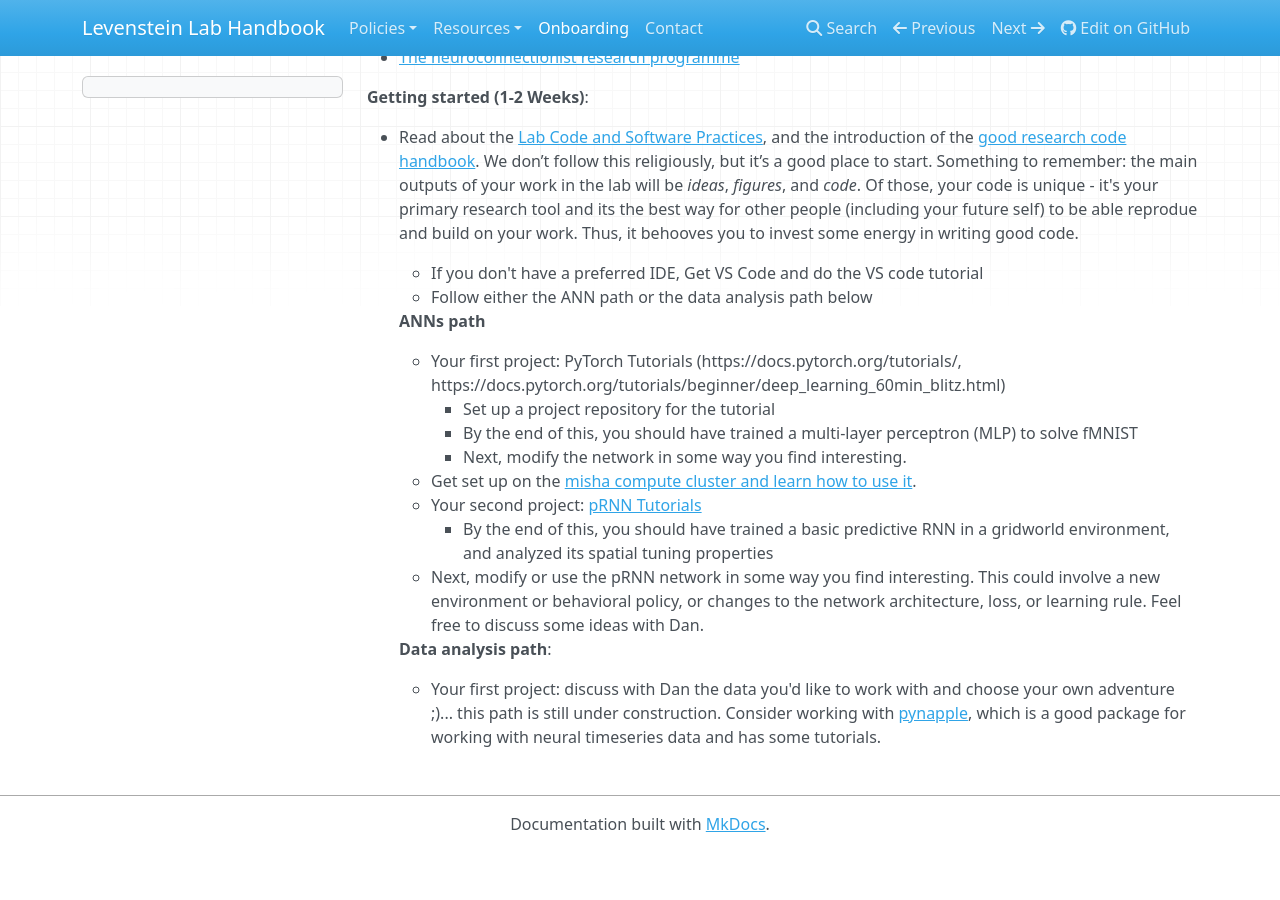
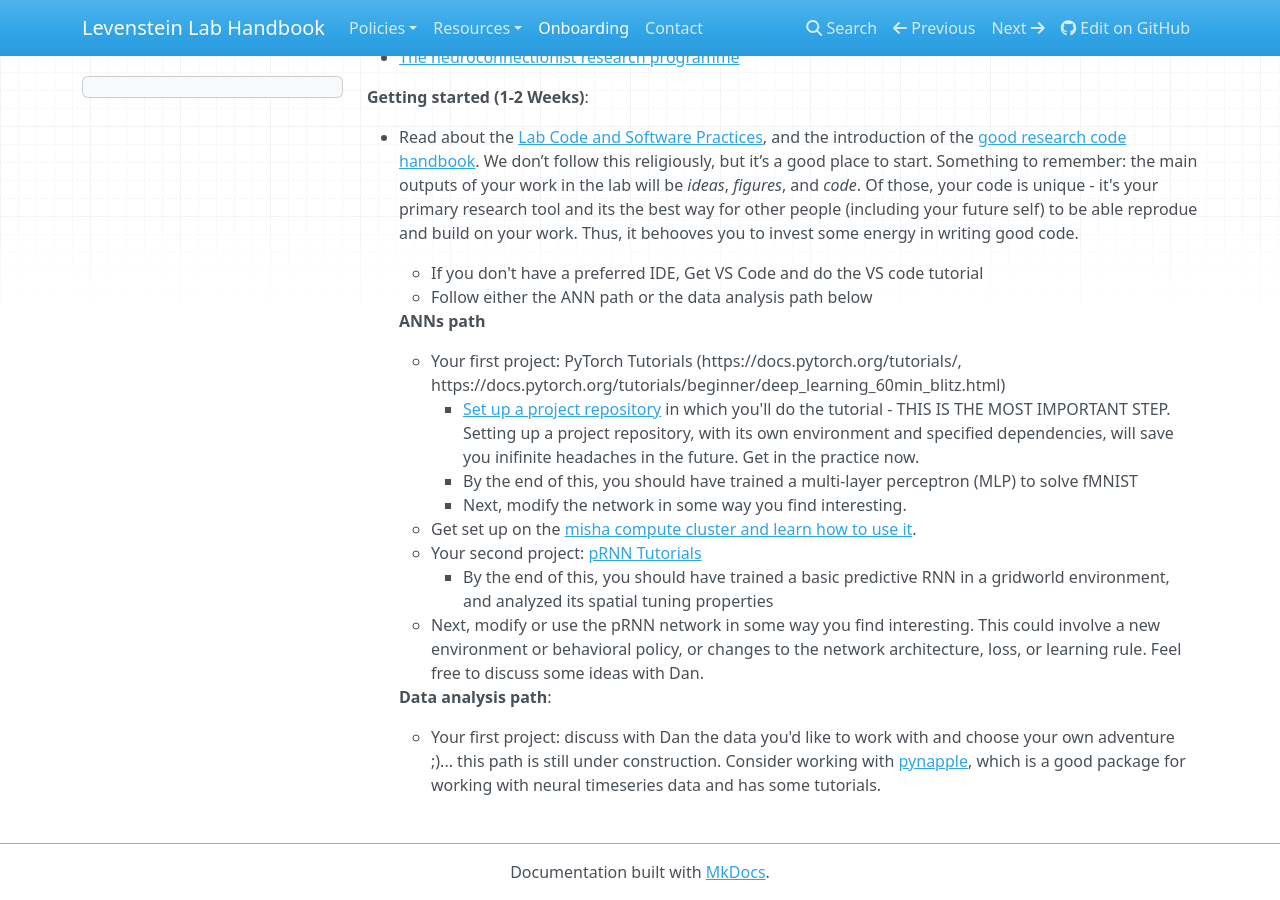
Before and after one commit to LevensteinLab/Lab-Handbook, an MkDocs documentation site: the page built from docs/onboarding.md, in a window 1280 px wide and 900 px high, scrolled down 1639 px. Built offline with MkDocs 1.6.1, drawn with Linux system fonts in a browser that asks for light colours; nearby versions of some CDN libraries; before the commit the page ends 2491 px from its top, so only the background shows below that.

Commit message:
Clarify project repository setup for PyTorch tutorial
Emphasize the importance of setting up a project repository for the PyTorch tutorial.

```diff
--- a/docs/onboarding.md
+++ b/docs/onboarding.md
@@ -63,7 +63,7 @@ Discuss with Dan your interests and potential first projects. In addition to any
     **ANNs path**
 
     - Your first project: PyTorch Tutorials (https://docs.pytorch.org/tutorials/, https://docs.pytorch.org/tutorials/beginner/deep_learning_60min_blitz.html)
-        - Set up a project repository for the tutorial
+        - [Set up a project repository](https://levensteinlab.github.io/Lab-Handbook/Policies/code_software/) in which you'll do the tutorial - THIS IS THE MOST IMPORTANT STEP. Setting up a project repository, with its own environment and specified dependencies, will save you inifinite headaches in the future. Get in the practice now.
         - By the end of this, you should have trained a multi-layer perceptron (MLP) to solve fMNIST
         - Next, modify the network in some way you find interesting.
     - Get set up on the [misha compute cluster and learn how to use it](https://levensteinlab.github.io/Lab-Handbook/Resources/hpc/).
```
